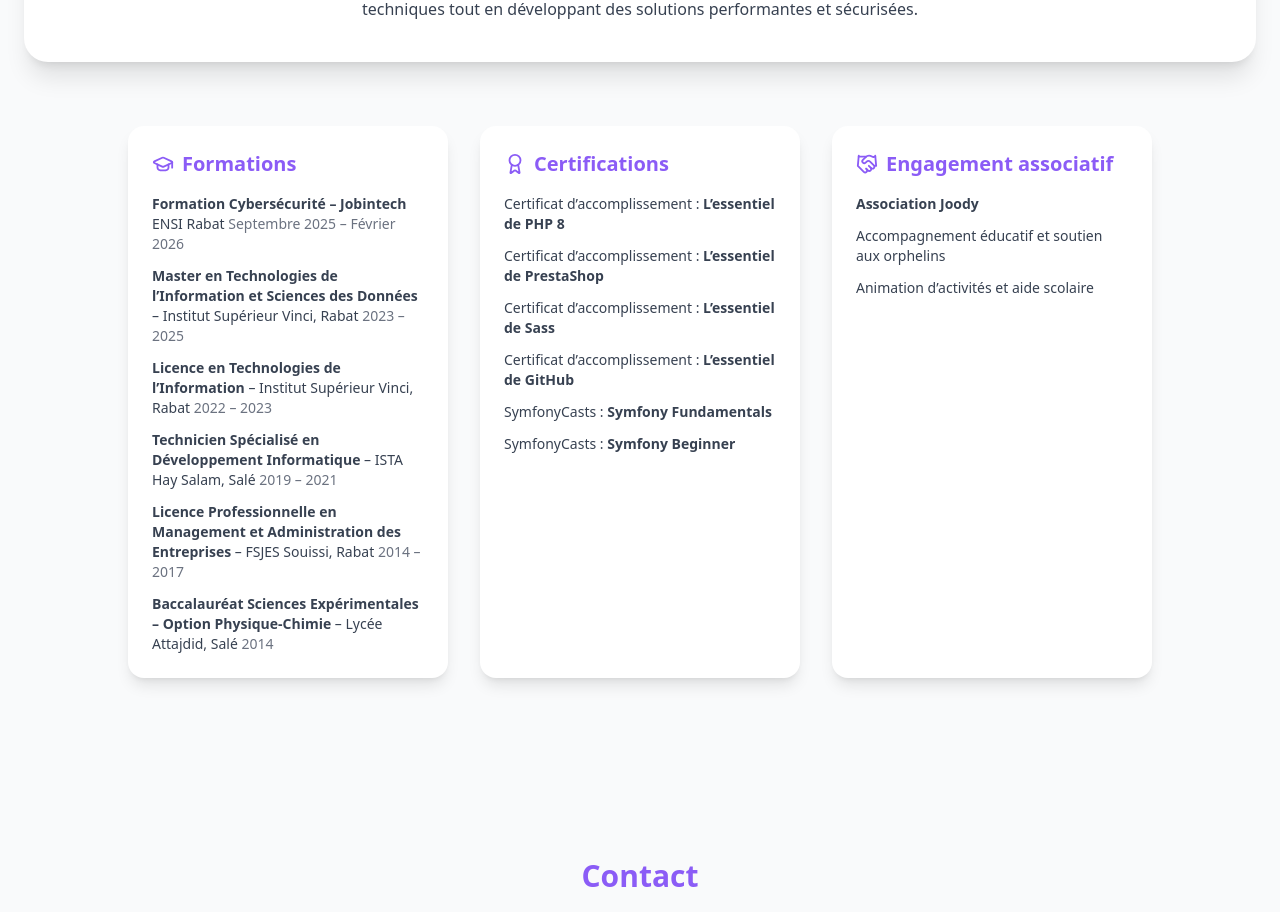
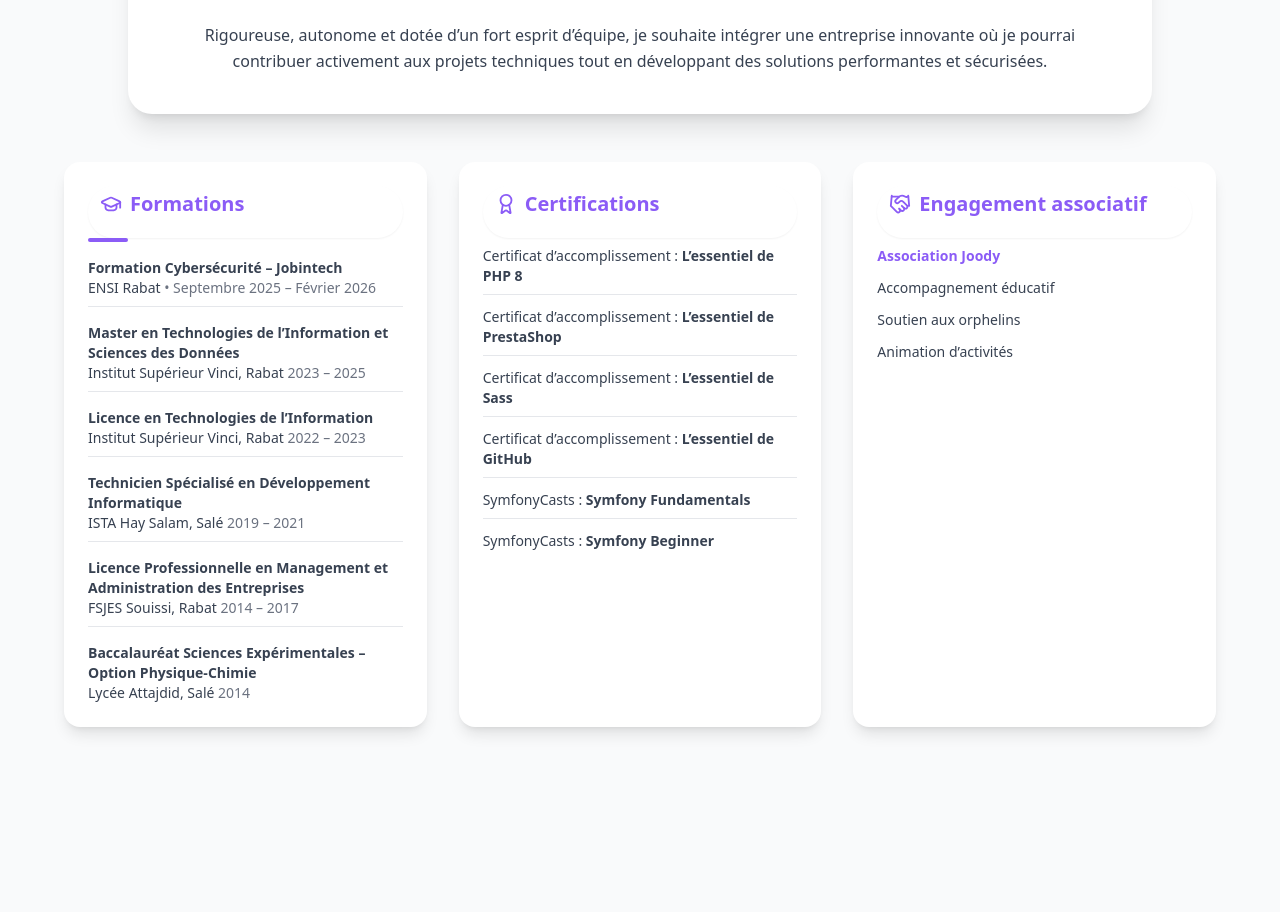
Before and after one commit to TaibiZineb/mon-portfolio, a React (Vite) app: page / in a window 1280 px wide. Shown: the part 1380-2292 px from the top of the page. Built offline with nearby package versions, Linux system fonts and the light colour scheme.

Commit message:
Amélioration UI des cartes formations, certifications et engagement

```diff
--- a/src/pages/About.jsx
+++ b/src/pages/About.jsx
@@ -1,53 +1,134 @@
-import { GraduationCap, Award,Handshake } from "lucide-react";
+import { GraduationCap, Award, Handshake } from "lucide-react";
+
 export default function About() {
   return (
     <section id="about" className="py-20 px-6 bg-[var(--background)]">
-      <h2 className="text-4xl font-bold text-center text-[var(--accent)]  mb-10">À propos</h2>
-      <div className="bg-white shadow-xl rounded-3xl p-10 text-center leading-relaxed text-gray-700">
-        <p>Diplômée d’un Master en Technologies de l’Information et Sciences des Données, je suis à la recherche d’une opportunité en développement logiciel, idéalement en environnement Full Stack ou applicatif. Passionnée par la conception d’applications web et d’API performantes, j’ai acquis une expérience concrète en développement, optimisation et intégration de solutions en contexte professionnel.</p>
+      <h2 className="text-4xl font-bold text-center text-[var(--accent)] mb-10">
+        À propos
+      </h2>
 
-        <p className="mt-6"> En parallèle, j’ai suivi une formation intensive de quatre mois en cybersécurité (Jobintech – ENSI), renforçant mes compétences en sécurité applicative, protection des données, supervision des systèmes et bonnes pratiques de sécurité.</p>
-        <p className="mt-6">Actuellement en stage en tant que consultante fonctionnelle chez Alexsys Solutions, je contribue à l’analyse des besoins métiers, à la rédaction des spécifications fonctionnelles et à l’accompagnement des projets, me permettant d’acquérir une double compétence technique et fonctionnelle.</p>
+      {/* Bloc présentation */}
+      <div className="max-w-5xl mx-auto bg-white shadow-xl rounded-3xl p-8 md:p-10 text-center leading-relaxed text-gray-700 space-y-6">
+        <p>
+          Diplômée d’un Master en Technologies de l’Information et Sciences des
+          Données, je suis à la recherche d’une opportunité en développement
+          logiciel, idéalement en environnement Full Stack ou applicatif.
+          Passionnée par la conception d’applications web et d’API performantes,
+          j’ai acquis une expérience concrète en développement, optimisation et
+          intégration de solutions en contexte professionnel.
+        </p>
 
-        <p className="mt-6">Rigoureuse, autonome et dotée d’un fort esprit d’équipe, je souhaite intégrer une entreprise innovante où je pourrai contribuer activement aux projets techniques tout en développant des solutions performantes et sécurisées.</p>
+        <p>
+          En parallèle, j’ai suivi une formation intensive de quatre mois en
+          cybersécurité (Jobintech – ENSI), renforçant mes compétences en
+          sécurité applicative, protection des données, supervision des systèmes
+          et bonnes pratiques de sécurité.
+        </p>
 
+        <p>
+          Actuellement en stage en tant que consultante fonctionnelle chez
+          Alexsys Solutions, je contribue à l’analyse des besoins métiers, à la
+          rédaction des spécifications fonctionnelles et à l’accompagnement des
+          projets, me permettant d’acquérir une double compétence technique et
+          fonctionnelle.
+        </p>
+
+        <p>
+          Rigoureuse, autonome et dotée d’un fort esprit d’équipe, je souhaite
+          intégrer une entreprise innovante où je pourrai contribuer activement
+          aux projets techniques tout en développant des solutions performantes
+          et sécurisées.
+        </p>
       </div>
 
-      <div className="mt-10 max-w-5xl mx-auto">
-        <div className="grid md:grid-cols-3 gap-8 mt-16">
-          {/* Formations */}
-          <div className="bg-white shadow-lg rounded-2xl p-6 hover:shadow-2xl transition">
-            <h3 className="text-xl font-semibold text-[var(--accent)] mb-4 flex items-center gap-2"><GraduationCap size={22} />Formations</h3>
-            <ul className="space-y-3 text-gray-700 text-sm">
-              <li> <strong>Formation Cybersécurité – Jobintech </strong>  ENSI Rabat  <span className="text-sm text-gray-500">Septembre 2025 – Février 2026</span></li>
-              <li><strong>Master en Technologies de l’Information et Sciences des Données</strong> – Institut Supérieur Vinci, Rabat <span className="text-sm text-gray-500">2023 – 2025</span></li>
-              <li> <strong>Licence en Technologies de l’Information</strong> – Institut Supérieur Vinci, Rabat <span className="text-sm text-gray-500">2022 – 2023</span></li>
-              <li> <strong>Technicien Spécialisé en Développement Informatique</strong> – ISTA Hay Salam, Salé <span className="text-sm text-gray-500">2019 – 2021</span></li>
-              <li> <strong>Licence Professionnelle en Management et Administration des Entreprises</strong> – FSJES Souissi, Rabat <span className="text-sm text-gray-500">2014 – 2017</span></li>
-              <li> <strong>Baccalauréat Sciences Expérimentales – Option Physique-Chimie</strong> – Lycée Attajdid, Salé <span className="text-sm text-gray-500">2014</span></li>
-            </ul>
-          </div>
-          {/* Certifications */}
-          <div className="bg-white shadow-lg rounded-2xl p-6 hover:shadow-2xl transition">
+      {/* Cartes */}
+      <div className="mt-12 max-w-6xl mx-auto grid md:grid-cols-3 gap-8">
+        {/* Formations */}
+        <div className="bg-white shadow-lg rounded-2xl p-6 hover:shadow-2xl hover:-translate-y-1 transition duration-300 flex flex-col justify-between min-h-[350px]">
+           <div className="bg-[var(--accent)]/15 text-[var(--accent)] text-xs px-3 py-1 rounded-full font-medium shadow-sm hover:bg-[var(--accent)] hover:text-white transition">
+           <h3 className="text-xl font-semibold text-[var(--accent)] mb-4 flex items-center gap-2 hover:text-white">
+           <GraduationCap size={22} />
+            Formations
+          </h3></div>
+          <div className="w-10 h-1 bg-[var(--accent)] rounded-full mb-4"></div>
+          <ul className="space-y-4 text-gray-700 text-sm">
+            <li className="border-b pb-2">
+              <strong>Formation Cybersécurité – Jobintech</strong>
+              <br />
+              ENSI Rabat{" "}
+              <span className="text-gray-500">• Septembre 2025 – Février 2026</span>
+            </li>
 
-               <h3 className="text-xl font-semibold text-[var(--accent)] mb-4 flex items-center gap-2"><Award size={22} />Certifications</h3>
-            <ul className="space-y-3 text-gray-700 text-sm">
-              <li>Certificat d’accomplissement : <strong>L’essentiel de PHP 8</strong></li>
-              <li> Certificat d’accomplissement : <strong>L’essentiel de PrestaShop</strong></li>
-              <li> Certificat d’accomplissement : <strong>L’essentiel de Sass</strong></li>
-              <li> Certificat d’accomplissement : <strong>L’essentiel de GitHub</strong></li>
-              <li>SymfonyCasts : <strong>Symfony Fundamentals</strong></li>
+            <li className="border-b pb-2">
+              <strong>Master en Technologies de l’Information et Sciences des Données</strong>
+              <br />
+              Institut Supérieur Vinci, Rabat{" "}
+              <span className="text-gray-500">2023 – 2025</span>
+            </li>
+
+            <li className="border-b pb-2">
+              <strong>Licence en Technologies de l’Information</strong>
+              <br />
+              Institut Supérieur Vinci, Rabat{" "}
+              <span className="text-gray-500"> 2022 – 2023</span>
+            </li>
+
+            <li className="border-b pb-2">
+              <strong>Technicien Spécialisé en Développement Informatique</strong>
+              <br />
+              ISTA Hay Salam, Salé{" "}
+              <span className="text-gray-500">2019 – 2021</span>
+            </li>
+
+            <li className="border-b pb-2">
+              <strong>Licence Professionnelle en Management et Administration des Entreprises</strong>
+              <br />
+              FSJES Souissi, Rabat{" "}
+              <span className="text-gray-500">2014 – 2017</span>
+            </li>
+
+            <li>
+              <strong>Baccalauréat Sciences Expérimentales – Option Physique-Chimie</strong>
+              <br />
+              Lycée Attajdid, Salé{" "}
+              <span className="text-gray-500">2014</span>
+            </li>
+          </ul>
+        </div>
+
+        {/* Certifications */}
+        <div className="bg-white shadow-lg rounded-2xl p-6 hover:shadow-2xl hover:-translate-y-1 transition duration-300">
+          <div className="bg-[var(--accent)]/15 text-[var(--accent)] text-xs px-3 py-1 rounded-full font-medium shadow-sm hover:bg-[var(--accent)] hover:text-white transition"><h3 className="text-xl font-semibold text-[var(--accent)] mb-4 flex items-center gap-2 hover:text-white">
+             <Award size={22} />
+            Certifications
+          </h3></div>
+
+          <div className="flex flex-wrap gap-2 mt-2">
+<ul className="space-y-3 text-gray-700 text-sm">
+              <li className="border-b pb-2">Certificat d’accomplissement : <strong>L’essentiel de PHP 8</strong></li>
+              <li className="border-b pb-2"> Certificat d’accomplissement : <strong>L’essentiel de PrestaShop</strong></li>
+              <li className="border-b pb-2"> Certificat d’accomplissement : <strong>L’essentiel de Sass</strong></li>
+              <li className="border-b pb-2"> Certificat d’accomplissement : <strong>L’essentiel de GitHub</strong></li>
+              <li className="border-b pb-2">SymfonyCasts : <strong>Symfony Fundamentals</strong></li>
               <li> SymfonyCasts : <strong>Symfony Beginner</strong></li>
             </ul>
-          </div>
-          {/* Engagement */}
-          <div className="bg-white shadow-lg rounded-2xl p-6 hover:shadow-2xl transition">
-            <h3 className="text-xl font-semibold text-[var(--accent)] mb-4 flex items-center gap-2"><Handshake size={22} />Engagement associatif</h3>
-            <ul className="space-y-3 text-gray-700 text-sm"><strong>Association Joody</strong>
-              <li>  Accompagnement éducatif et soutien aux orphelins</li>
-              <li> Animation d’activités et aide scolaire</li>
-            </ul>
-          </div>
+</div>
+
+        </div>
+
+        {/* Engagement */}
+        <div className="bg-white shadow-lg rounded-2xl p-6 hover:shadow-2xl hover:-translate-y-1 transition duration-300">
+          <div className="bg-[var(--accent)]/15 text-[var(--accent)] text-xs px-3 py-1 rounded-full font-medium shadow-sm hover:bg-[var(--accent)] hover:text-white transition"><h3 className="text-xl font-semibold text-[var(--accent)] mb-4 flex items-center gap-2 hover:text-white">
+           <Handshake size={22} />
+            Engagement associatif
+          </h3></div>
+
+          <ul className="space-y-3 text-gray-700 text-sm mt-2">
+            <li className="font-semibold text-[var(--accent)]">Association Joody</li>
+            <li>Accompagnement éducatif</li>
+            <li>Soutien aux orphelins</li>
+            <li>Animation d’activités</li>
+          </ul>
         </div>
       </div>
     </section>
```
